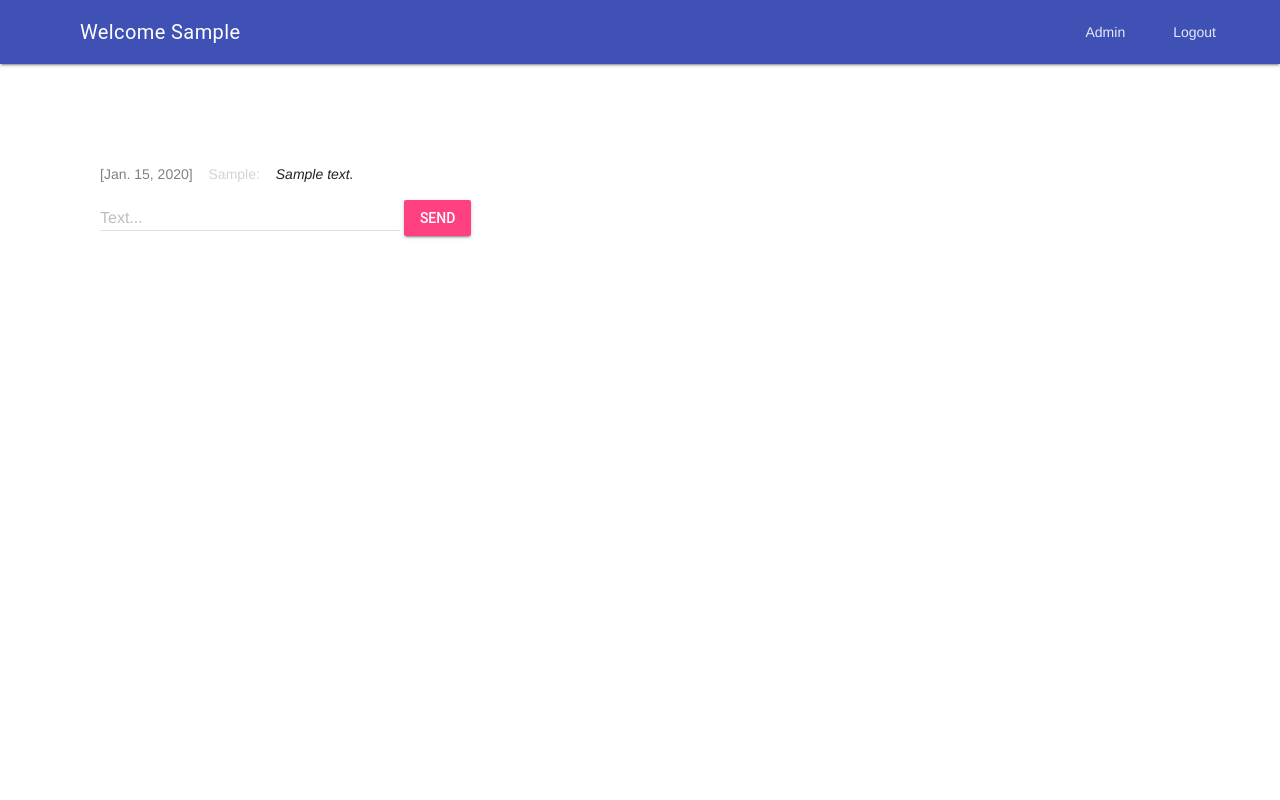
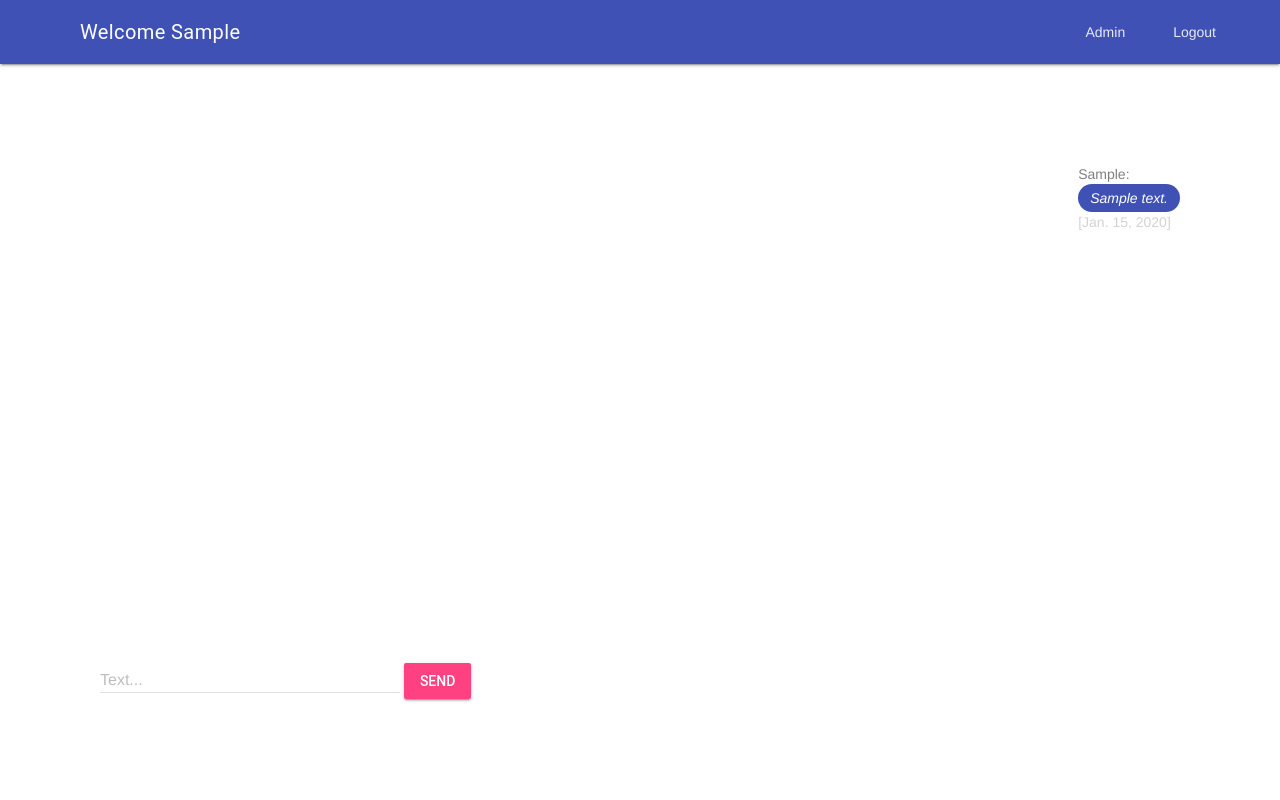
Before and after one commit to matthiasPlank/simple-chat, a Django app: page /chat/ in a window 1280 px wide. Run offline with Django 5.2, Linux system fonts and the light colour scheme; a user stored in the database is signed in; tables that the repository leaves empty hold one stand-in row (values such as "Sample post").

Commit message:
chat design

```diff
--- a/chat/functions.py
+++ b/chat/functions.py
@@ -1,3 +1,5 @@
+import re
+
 def getUsernameFromEmail(username):
     subIndex = username.find('@')
     username = username[0:subIndex];
--- a/chat/templates/chat/index.html
+++ b/chat/templates/chat/index.html
@@ -1,18 +1,5 @@
 {% extends "base.html"%}
 {% block content %}
-
-{% if request.user.is_authenticated %}
-
-<div id="messageContainer">
-  {% for message in messages %}
-  <div>
-    <span class="gray">[{{message.created_at}}]</span>
-    <span class="author">{{message.author.first_name}}:</span>
-    <i>{{message.text}}</i>
-  </div>
-  {% endfor %}
-</div>
-
 <script>
   async function sendMessage() {
     let fd = new FormData();
@@ -64,6 +51,35 @@
   }
 </script>
 
+{% if request.user.is_authenticated %}
+
+<div id="chatContainer">
+  <div id="messageContainer">
+    {% for message in messages %}
+    {% if message.author == request.user %}
+    <div class="myMessage">
+      <div class="messageContentContainer">
+        <span class="author">{{message.author.first_name}}:</span>
+        <div class="messageText message"><i>{{message.text}}</i></div>
+        <span class="gray">[{{message.created_at}}]</span>
+      </div>
+    </div>
+    {% else %}
+    <div class="otherMessage">
+      <div class="messageContentContainer">
+        <span class="author">{{message.author.first_name}}:</span>
+        <div class="messageTextOther message"><i>{{message.text}}</i></div>
+        <span class="gray">[{{message.created_at}}]</span>
+      </div>
+    </div>
+    {% endif %}
+    {% endfor %}
+  </div>
+
+
+
+
+  <div id="messageInputContainer">
     <form onsubmit="sendMessage(); return false;">
       {% csrf_token %}
       <div class="mdl-textfield mdl-js-textfield mdl-textfield--floating-label">
@@ -74,6 +90,8 @@
         send
       </button>
     </form>
+  </div>
+</div>
 
 
   {% else %}
@@ -84,3 +102,6 @@
 {% endif %}
 
 {% endblock%}
+
+
+<!-- ************************************************************************ -->
--- a/chat/views.py
+++ b/chat/views.py
@@ -5,9 +5,8 @@ from django.contrib.auth import authenticate, login
 from django.contrib.auth.decorators import login_required
 from django.contrib.auth.models import User
 from django.core import serializers
-import re
 from chat.models import Message, Chat
-from django_simple_chat_app.chat.functions import getUsernameFromEmail
+from chat.functions import getUsernameFromEmail
 
 """
 Chat View
--- a/static/css/style.css
+++ b/static/css/style.css
@@ -1,12 +1,6 @@
 .page-content {
+    height: calc( 100% - 200px);
     padding: 100px 100px;
-}
-.gray {
-    color: gray;
-}
-.author {
-    padding: 12px;
-    color: lightgray;
 }
 .red-formvalidation-text{
     color: red;
@@ -17,3 +11,47 @@
 
 
 /*  CHAT  */
+.author {
+    padding: 0xp 12px;
+    color: gray;
+}
+.gray {
+    color: lightgray;
+}
+#chatContainer{
+    width: 100%;
+    height: 100%;
+    display: flex;
+    flex-direction: column;
+}
+#messageContainer{
+    height: 90%;
+}
+#messageInputContainer{
+    width: 100%;
+    height: 10%;
+}
+.message{
+    padding: 4px 12px;
+    border-radius: 30px;
+    color: white;
+    width: fit-content;
+}
+.messageText{
+    background-color: #3F51B5;
+}
+.messageTextOther{
+
+    background-color: rgb(255,64,129);
+}
+.myMessage{
+    display: flex;
+    justify-content: flex-end;
+}
+.otherMessage{
+    display: flex;
+    justify-content: flex-start;
+}
+.messageContentContainer{
+    max-width: 80%;
+}
```
Lines whose indentation alone changed are shown as unchanged.
